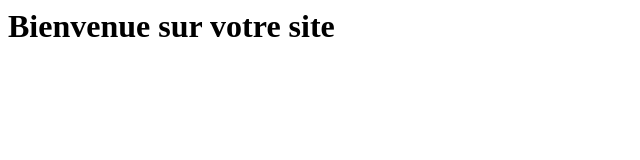
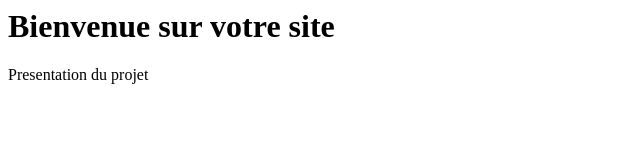
Before and after one commit to DieyeBineta/projet-collaboratif, a plain HTML site: page site_web/index.html in a window 1280 px wide. Shown: the whole page, without its empty margins (0-640 px from the left). Drawn offline with Linux system fonts and the light colour scheme.

Commit message:
Ajout du header

```diff
--- a/site_web/index.html
+++ b/site_web/index.html
@@ -1,3 +1,4 @@
 <header>
     <h1>Bienvenue sur votre site</h1>
+    <section>Presentation du projet</section>
 </header>
```
